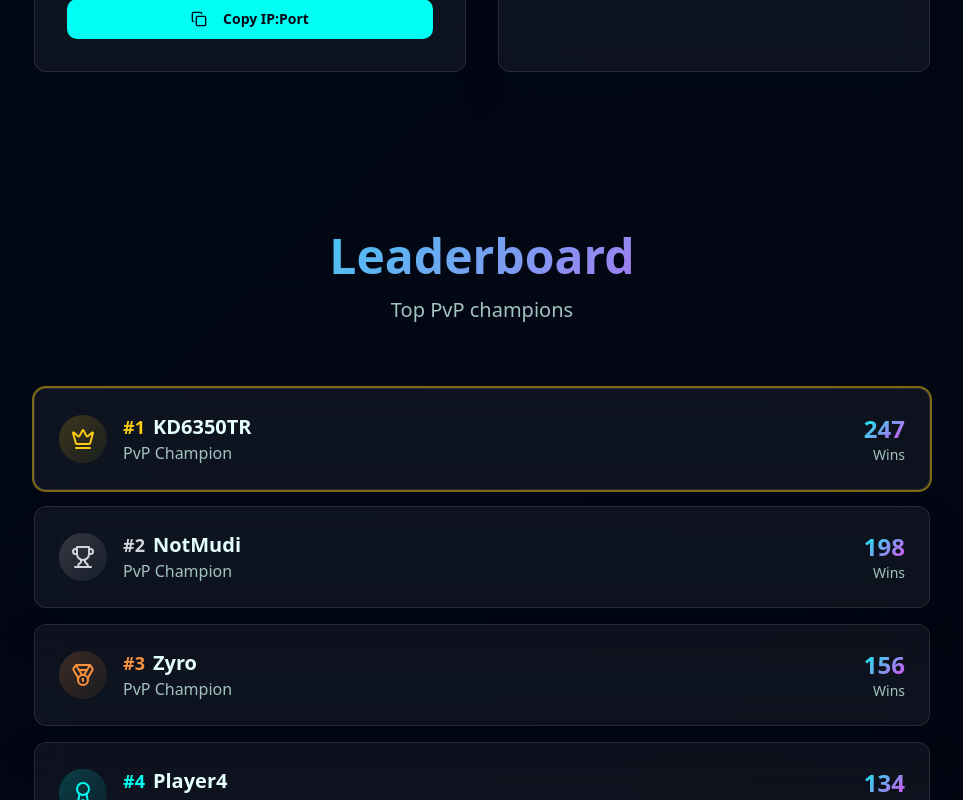
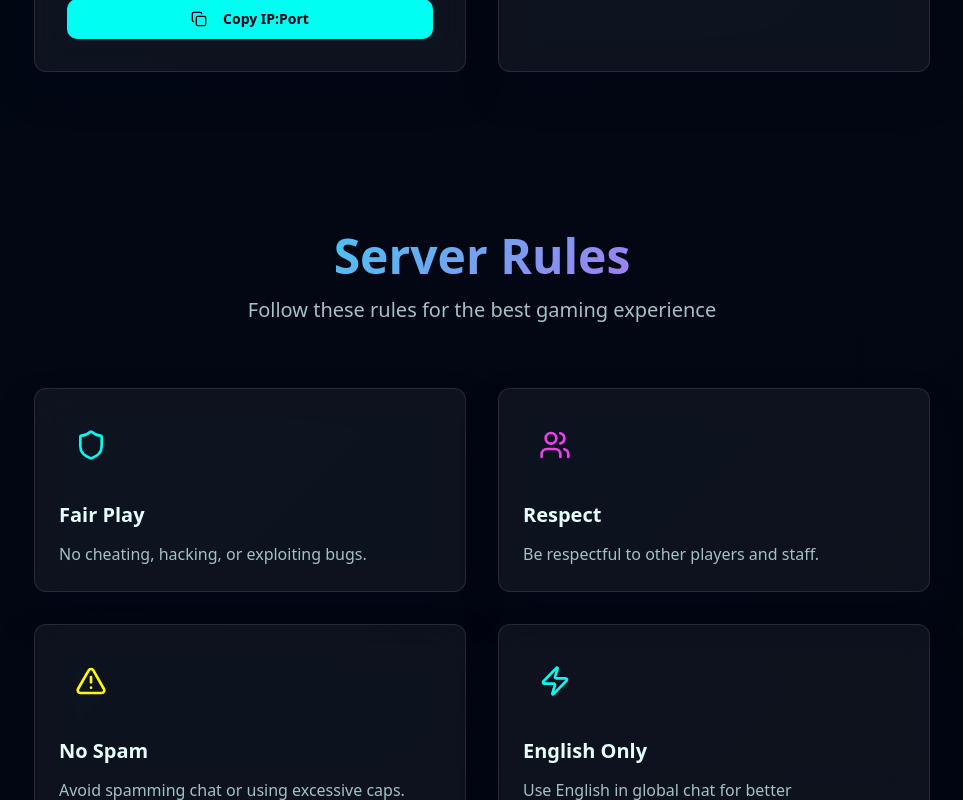
Before and after one commit to Lain-droid/kitty-craft-showcase, a React (Vite) app: page / in a window 1280 px wide. Shown: the part 2000-2800 px from the top of the page, without its empty margins (158-1121 px from the left). Built offline with nearby package versions, Linux system fonts and the light colour scheme.

Commit message:
Remove Leaderboard component and references
Co-authored-by: nanepi2241 <nanepi2241@devdigs.com>

```diff
--- a/src/components/Leaderboard.tsx
+++ /dev/null
@@ -1,126 +0,0 @@
-import { Trophy, Medal, Award, Crown } from 'lucide-react';
-
-const Leaderboard = () => {
-  const topPlayers = [
-    {
-      rank: 1,
-      name: "KD6350TR",
-      wins: 247,
-      icon: Crown,
-      color: "text-yellow-400",
-      bgColor: "from-yellow-400/20 to-yellow-400/5"
-    },
-    {
-      rank: 2,
-      name: "NotMudi",
-      wins: 198,
-      icon: Trophy,
-      color: "text-gray-300",
-      bgColor: "from-gray-300/20 to-gray-300/5"
-    },
-    {
-      rank: 3,
-      name: "Zyro",
-      wins: 156,
-      icon: Medal,
-      color: "text-orange-400",
-      bgColor: "from-orange-400/20 to-orange-400/5"
-    },
-    {
-      rank: 4,
-      name: "Player4",
-      wins: 134,
-      icon: Award,
-      color: "text-gaming-primary",
-      bgColor: "from-gaming-primary/20 to-gaming-primary/5"
-    },
-    {
-      rank: 5,
-      name: "Player5",
-      wins: 121,
-      icon: Award,
-      color: "text-gaming-secondary",
-      bgColor: "from-gaming-secondary/20 to-gaming-secondary/5"
-    }
-  ];
-
-  return (
-    <section id="leaderboard" className="py-20 px-4">
-      <div className="max-w-4xl mx-auto">
-        {/* Section Header */}
-        <div className="text-center mb-16">
-          <h2 className="text-4xl md:text-5xl font-bold gradient-text mb-4">
-            Leaderboard
-          </h2>
-          <p className="text-xl text-muted-foreground">
-            Top PvP champions
-          </p>
-        </div>
-
-        {/* Leaderboard */}
-        <div className="space-y-4">
-          {topPlayers.map((player, index) => (
-            <div
-              key={index}
-              className={`glass-card p-6 hover:scale-[1.02] transition-all duration-300 ${
-                index === 0 ? 'ring-2 ring-yellow-400/50' : ''
-              }`}
-              style={{
-                animationDelay: `${index * 0.1}s`,
-                animation: 'fade-in-up 0.6s ease-out forwards'
-              }}
-            >
-              <div className="flex items-center justify-between">
-                <div className="flex items-center gap-4">
-                  {/* Rank */}
-                  <div className={`w-12 h-12 rounded-full bg-gradient-to-br ${player.bgColor} flex items-center justify-center`}>
-                    <player.icon className={`w-6 h-6 ${player.color}`} />
-                  </div>
-
-                  {/* Player Info */}
-                  <div>
-                    <div className="flex items-center gap-2">
-                      <span className={`text-lg font-bold ${player.color}`}>
-                        #{player.rank}
-                      </span>
-                      <h3 className="text-xl font-bold text-foreground">
-                        {player.name}
-                      </h3>
-                    </div>
-                    <p className="text-muted-foreground">
-                      PvP Champion
-                    </p>
-                  </div>
-                </div>
-
-                {/* Stats */}
-                <div className="text-right">
-                  <div className="text-2xl font-bold gradient-text">
-                    {player.wins}
-                  </div>
-                  <div className="text-muted-foreground text-sm">
-                    Wins
-                  </div>
-                </div>
-              </div>
-            </div>
-          ))}
-        </div>
-
-        {/* Join Notice */}
-        <div className="mt-12 text-center">
-          <div className="glass-card p-6 inline-block">
-            <p className="text-muted-foreground mb-2">
-              Want to be on the leaderboard?
-            </p>
-            <p className="text-gaming-primary font-bold">
-              Join the server and start competing!
-            </p>
-          </div>
-        </div>
-      </div>
-    </section>
-  );
-};
-
-export default Leaderboard;
--- a/src/components/Navigation.tsx
+++ b/src/components/Navigation.tsx
@@ -19,7 +19,6 @@ const Navigation = () => {
   const navItems = [
     { label: 'Features', href: '#features' },
     { label: 'Connect', href: '#server-info' },
-    { label: 'Leaderboard', href: '#leaderboard' },
     { label: 'Rules', href: '#rules' },
     { label: 'Team', href: '#team' },
     { label: 'Contact', href: '#contact' }
--- a/src/pages/Index.tsx
+++ b/src/pages/Index.tsx
@@ -2,7 +2,6 @@ import Navigation from '@/components/Navigation';
 import Hero from '@/components/Hero';
 import Features from '@/components/Features';
 import ServerInfo from '@/components/ServerInfo';
-import Leaderboard from '@/components/Leaderboard';
 import Rules from '@/components/Rules';
 import Team from '@/components/Team';
 import Contact from '@/components/Contact';
@@ -15,7 +14,6 @@ const Index = () => {
       <Hero />
       <Features />
       <ServerInfo />
-      <Leaderboard />
       <Rules />
       <Team />
       <Contact />
```
